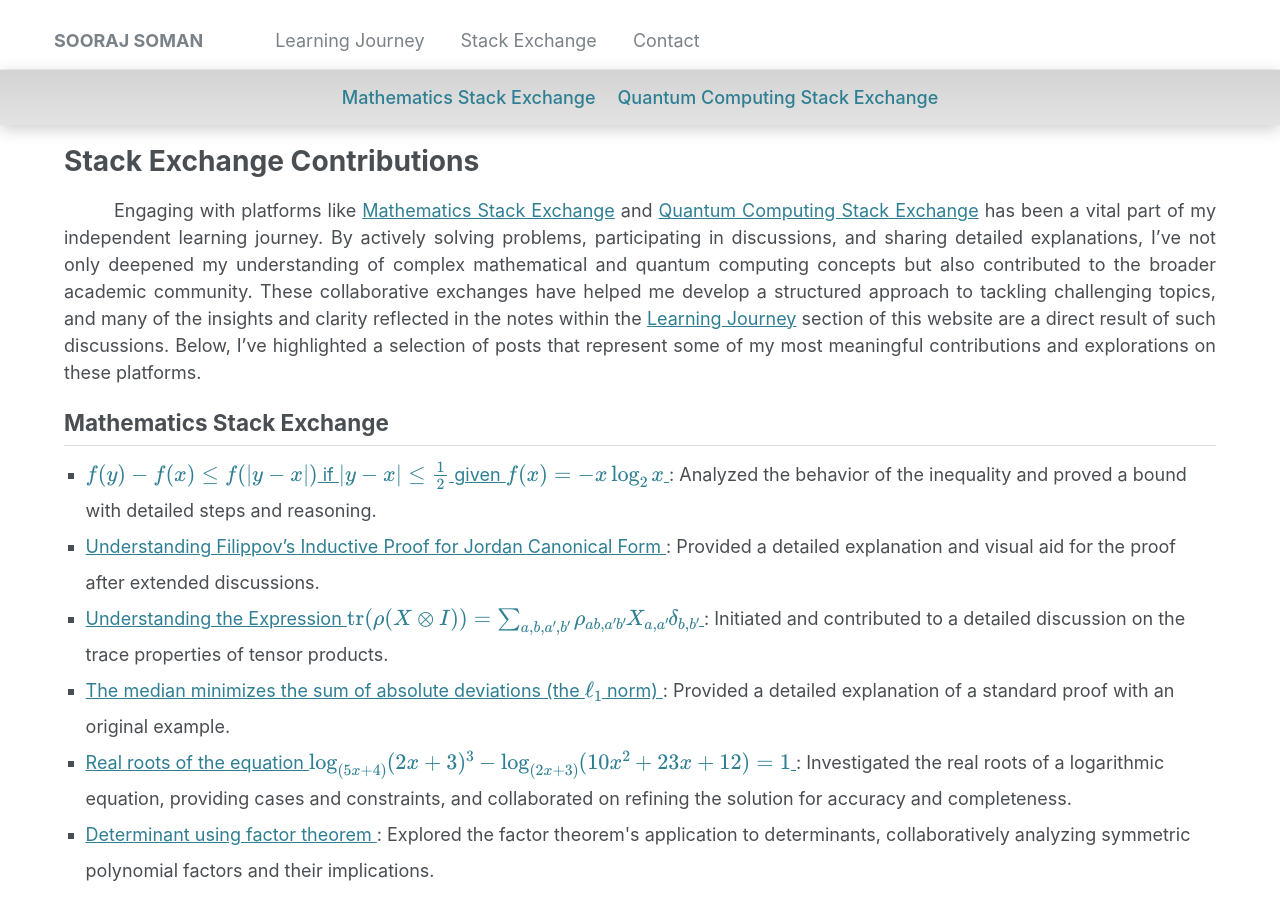
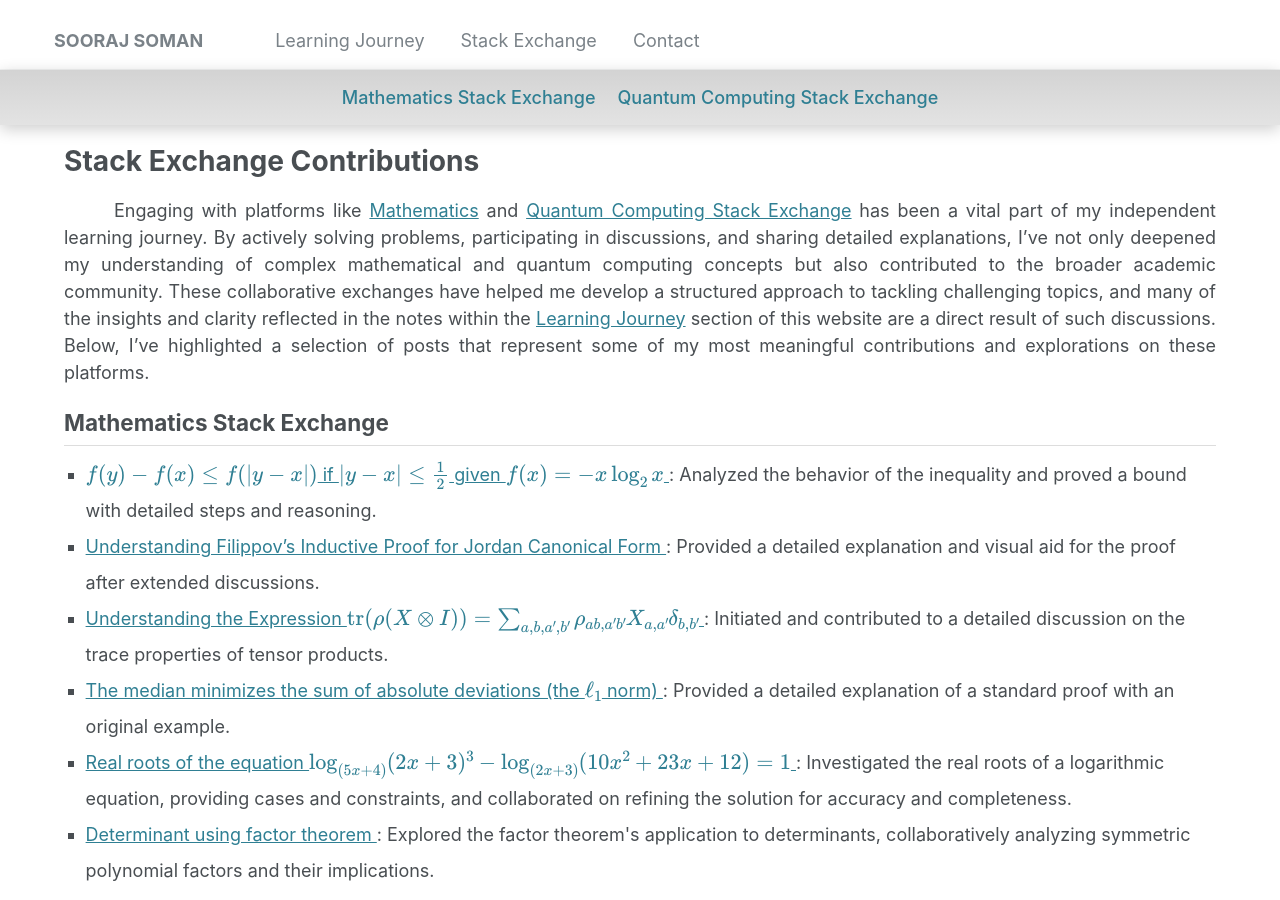
Before and after one commit to soorajss1729/soorajss1729.github.io, a Jekyll site: the page built from _stac/stac.md, in a window 1280 px wide and 900 px high. Built offline with Jekyll 4.4.1, drawn with Linux system fonts in a browser that asks for light colours.

Commit message:
Update stac.md

```diff
--- a/_stac/stac.md
+++ b/_stac/stac.md
@@ -60,7 +60,7 @@ h2 {
 
 <a name="qc"></a>
 <div class="text-block">
- <p>Engaging with platforms like <a href="https://math.stackexchange.com/users/223599/sooraj-soman?tab=profile">Mathematics Stack Exchange</a> and <a href="https://quantumcomputing.stackexchange.com/users/18369/sooraj-soman?tab=profile">Quantum Computing Stack Exchange</a> has been a vital part of my independent learning journey. By actively solving problems, participating in discussions, and sharing detailed explanations, I’ve not only deepened my understanding of complex mathematical and quantum computing concepts but also contributed to the broader academic community. These collaborative exchanges have helped me develop a structured approach to tackling challenging topics, and many of the insights and clarity reflected in the notes within the <a href="/learning/">Learning Journey</a> section of this website are a direct result of such discussions. Below, I’ve highlighted a selection of posts that represent some of my most meaningful contributions and explorations on these platforms.</p>
+ <p>Engaging with platforms like <a href="https://math.stackexchange.com/users/223599/sooraj-soman?tab=profile">Mathematics</a> and <a href="https://quantumcomputing.stackexchange.com/users/18369/sooraj-soman?tab=profile">Quantum Computing Stack Exchange</a> has been a vital part of my independent learning journey. By actively solving problems, participating in discussions, and sharing detailed explanations, I’ve not only deepened my understanding of complex mathematical and quantum computing concepts but also contributed to the broader academic community. These collaborative exchanges have helped me develop a structured approach to tackling challenging topics, and many of the insights and clarity reflected in the notes within the <a href="/learning/">Learning Journey</a> section of this website are a direct result of such discussions. Below, I’ve highlighted a selection of posts that represent some of my most meaningful contributions and explorations on these platforms.</p>
  </div>
 
 <h2 id="math-stac">Mathematics Stack Exchange</h2>
```
